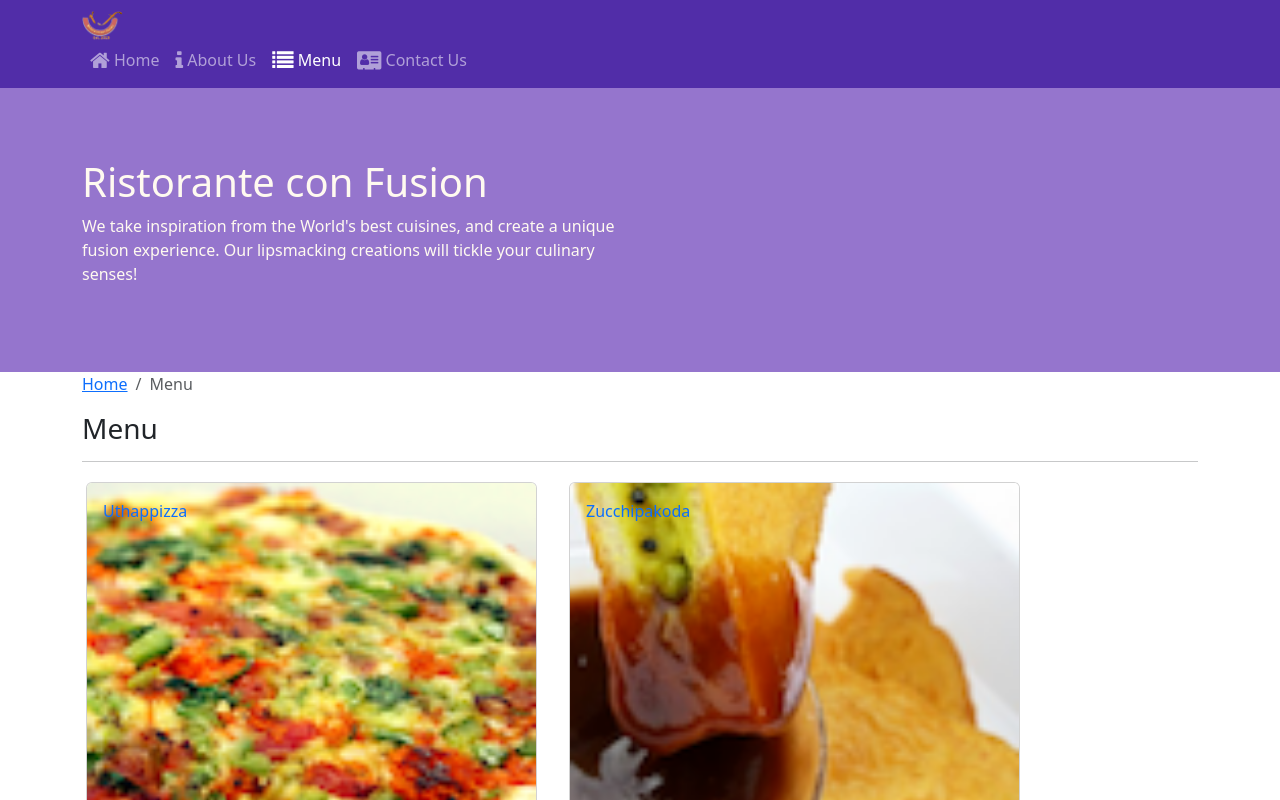
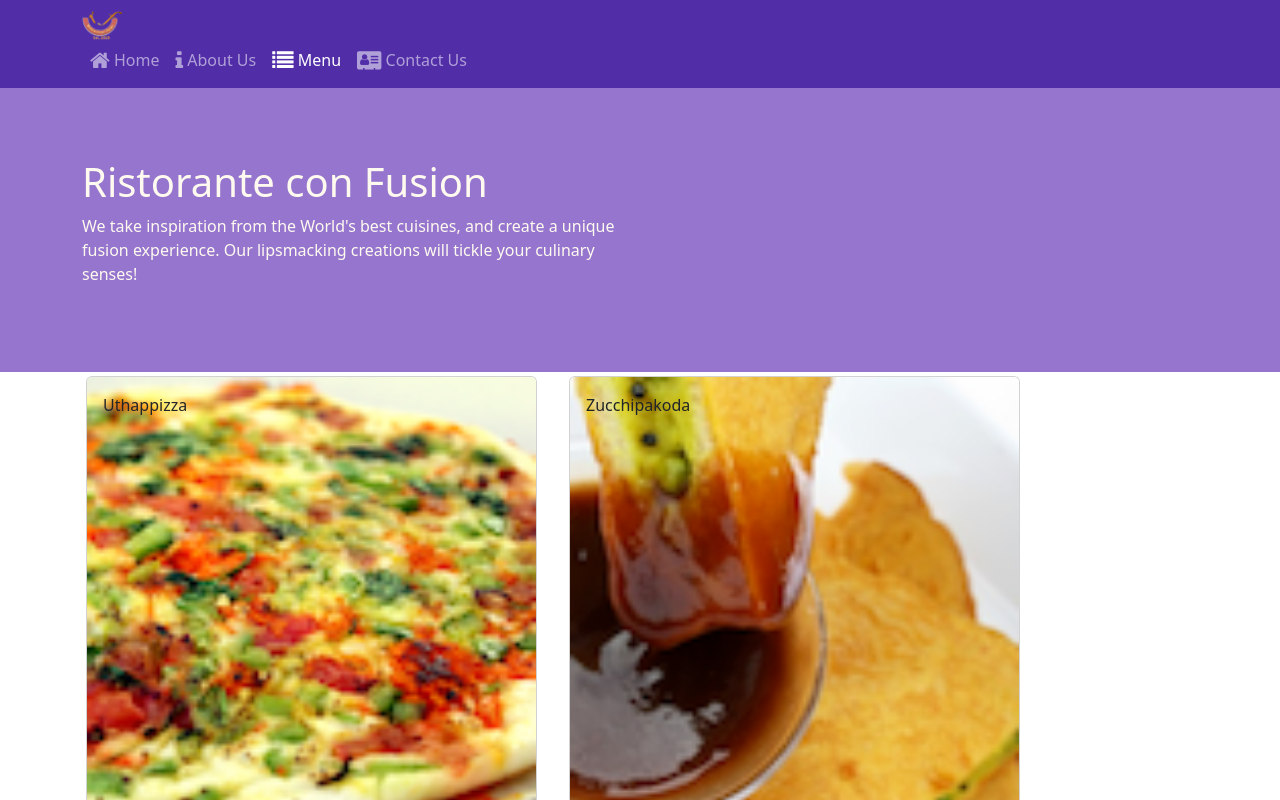
Before and after one commit to Lwalters7/ReactConfusion, a React (Create React App) app: page /menu in a window 1280 px wide. Shown: the top 800 px of the page. Built offline with nearby package versions, Linux system fonts and the light colour scheme.

Commit message:
Assignment 5

```diff
--- a/src/components/DishdetailComponent.js
+++ b/src/components/DishdetailComponent.js
@@ -1,16 +1,15 @@
-import React from 'react';
+import React, { Component } from 'react';
 import {
   Card,
   CardImg,
-  CardText,
   CardBody,
   CardTitle,
-  Breadcrumb,
-  BreadcrumbItem
+  CardText
 } from 'reactstrap';
-import { Link } from 'react-router-dom';
 
-function RenderDish({ dish }) {
+class DishDetail extends Component {
+  // ✅ Render dish card using a reusable function
+  renderDish(dish) {
     if (!dish) return <div></div>;
 
     return (
@@ -24,20 +23,21 @@ function RenderDish({ dish }) {
     );
   }
 
-function RenderComments({ comments }) {
-  if (!comments) return <div></div>;
+  renderComments(comments) {
+    if (!comments || comments.length === 0) {
+      return <div></div>;
+    }
 
     const commentList = comments.map(comment => (
       <li key={comment.id} className="mb-2">
         <p>{comment.comment}</p>
-      <p>-- {comment.author}, {' '}
-        {
-          new Intl.DateTimeFormat('en-US', {
+        <p>
+          -- {comment.author},{' '}
+          {new Intl.DateTimeFormat('en-US', {
             year: 'numeric',
             month: 'short',
             day: '2-digit'
-          }).format(new Date(comment.date))
-        }
+          }).format(new Date(comment.date))}
         </p>
       </li>
     ));
@@ -52,34 +52,24 @@ function RenderComments({ comments }) {
     );
   }
 
-function DishDetail(props) {
-  const { dish } = props;
 
-  if (!dish) return <div className="container"></div>;
+  render() {
+    const { dish, comments } = this.props;
+
+    if (!dish) return <div></div>;
 
     return (
-    <div className="container">
-      <div className="row">
-        <Breadcrumb>
-          <BreadcrumbItem><Link to="/menu">Menu</Link></BreadcrumbItem>
-          <BreadcrumbItem active>{dish.name}</BreadcrumbItem>
-        </Breadcrumb>
-        <div className="col-12">
-          <h3>{dish.name}</h3>
-          <hr />
-        </div>
-      </div>
-
       <div className="row">
         <div className="col-12 col-md-5 m-1">
-          <RenderDish dish={dish} />
+          {this.renderDish(dish)}
         </div>
         <div className="col-12 col-md-5 m-1">
-          <RenderComments comments={props.comments} />
-        </div>
+          {this.renderComments(comments)}
         </div>
       </div>
     );
   }
 
+}
+
 export default DishDetail;
--- a/src/components/MenuComponent.js
+++ b/src/components/MenuComponent.js
@@ -1,53 +1,55 @@
-import React from 'react';
+import React, { Component } from 'react';
 import {
   Card,
   CardImg,
   CardImgOverlay,
-  CardTitle,
-  Breadcrumb,
-  BreadcrumbItem
+  CardTitle
 } from 'reactstrap';
-import { Link } from 'react-router-dom';
+import DishDetail from './DishdetailComponent';
+import { COMMENTS } from '../shared/comments';
 
-function RenderMenuItem({ dish }) {
+class Menu extends Component {
+  constructor(props) {
+    super(props);
+    this.state = {
+      selectedDish: null
+    };
+  }
+
+  onDishSelect(dish) {
+    this.setState({ selectedDish: dish });
+  }
+
+  render() {
+    const menu = this.props.dishes.map((dish) => {
       return (
-    <Card>
-      <Link to={`/menu/${dish.id}`}>
+        <div key={dish.id} className="col-12 col-md-5 m-1">
+          <Card onClick={() => this.onDishSelect(dish)}>
             <CardImg width="100%" src={dish.image} alt={dish.name} />
             <CardImgOverlay>
               <CardTitle>{dish.name}</CardTitle>
             </CardImgOverlay>
-      </Link>
           </Card>
-  );
-}
-
-function Menu(props) {
-  const menu = props.dishes.map((dish) => {
-    return (
-      <div key={dish.id} className="col-12 col-md-5 m-1">
-        <RenderMenuItem dish={dish} />
         </div>
       );
     });
 
+    const selectedComments = this.state.selectedDish
+      ? COMMENTS.filter(c => c.dishId === this.state.selectedDish.id)
+      : [];
+
     return (
       <div className="container">
         <div className="row">
-        <Breadcrumb>
-          <BreadcrumbItem><Link to="/home">Home</Link></BreadcrumbItem>
-          <BreadcrumbItem active>Menu</BreadcrumbItem>
-        </Breadcrumb>
-        <div className="col-12">
-          <h3>Menu</h3>
-          <hr />
-        </div>
-      </div>
-      <div className="row">
           {menu}
         </div>
+        <DishDetail
+          dish={this.state.selectedDish}
+          comments={selectedComments}
+        />
       </div>
     );
   }
+}
 
 export default Menu;
```
Lines whose indentation alone changed are shown as unchanged.
